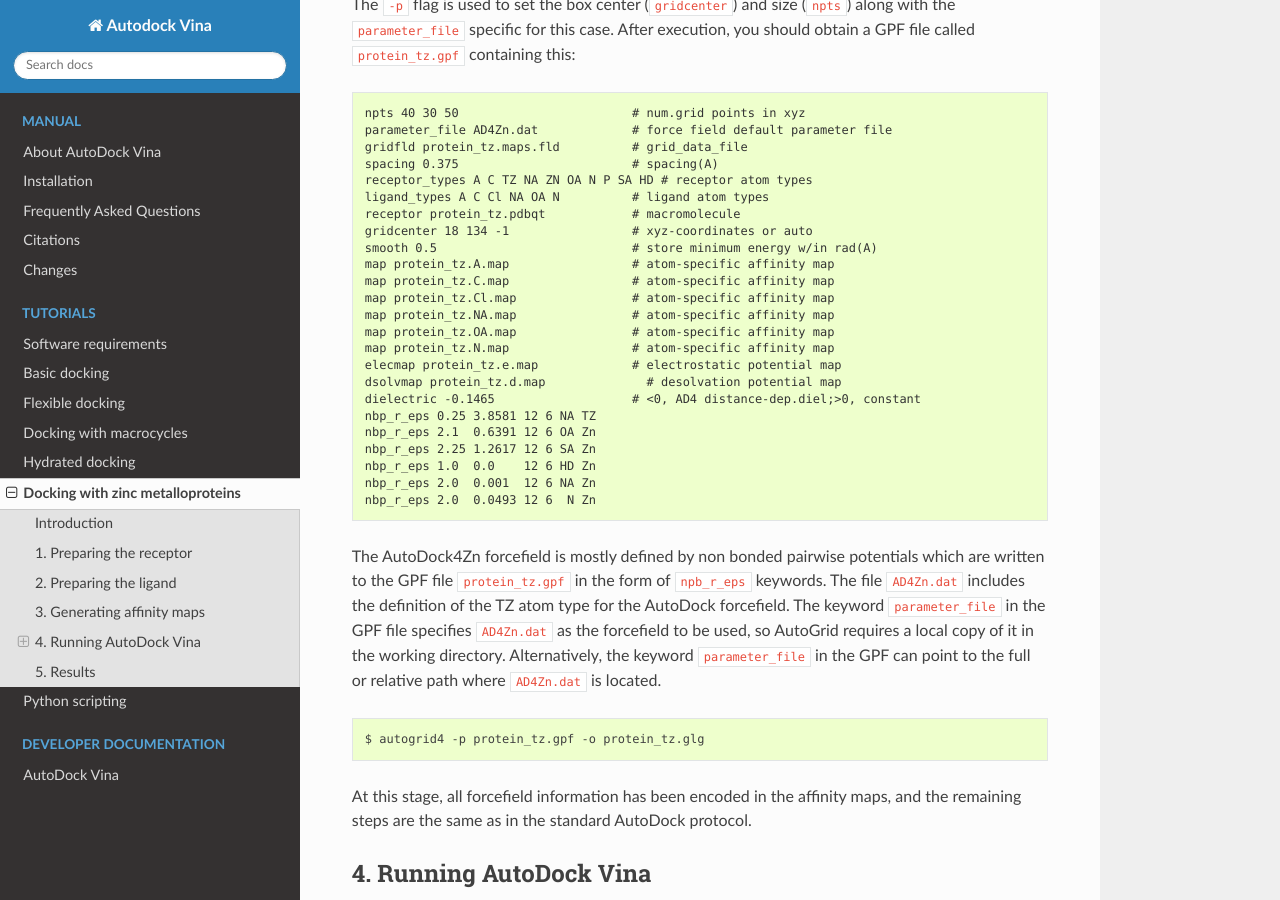
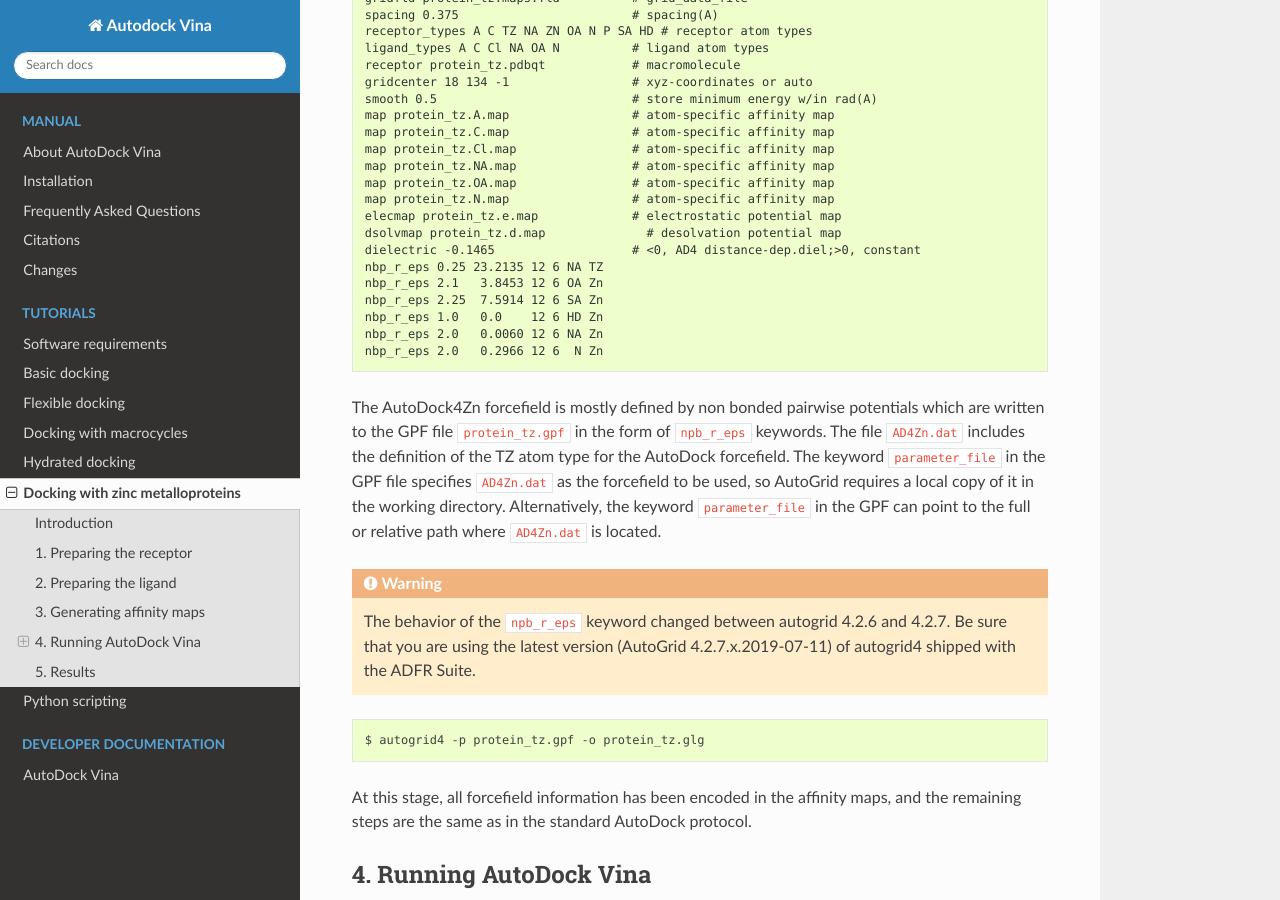
Before and after one commit to ccsb-scripps/AutoDock-Vina, a Sphinx documentation site: the page built from docs/source/docking_zinc.rst, in a window 1280 px wide and 900 px high, scrolled down 2144 px. Built offline with Sphinx 7.4.7 and the Read the Docs theme 2.0.0, drawn with Linux system fonts in a browser that asks for light colours; some of the changed text lies outside the part shown.

Commit message:
fixed zinc docking tutorial

```diff
--- a/docs/source/docking_zinc.rst
+++ b/docs/source/docking_zinc.rst
@@ -89,15 +85,19 @@
     elecmap protein_tz.e.map             # electrostatic potential map
     dsolvmap protein_tz.d.map              # desolvation potential map
     dielectric -0.1465                   # <0, AD4 distance-dep.diel;>0, constant
-    nbp_r_eps 0.25 3.8581 12 6 NA TZ
-    nbp_r_eps 2.1  0.6391 12 6 OA Zn
-    nbp_r_eps 2.25 1.2617 12 6 SA Zn
-    nbp_r_eps 1.0  0.0    12 6 HD Zn
-    nbp_r_eps 2.0  0.001  12 6 NA Zn
-    nbp_r_eps 2.0  0.0493 12 6  N Zn
+    nbp_r_eps 0.25 23.2135 12 6 NA TZ
+    nbp_r_eps 2.1   3.8453 12 6 OA Zn
+    nbp_r_eps 2.25  7.5914 12 6 SA Zn
+    nbp_r_eps 1.0   0.0    12 6 HD Zn
+    nbp_r_eps 2.0   0.0060 12 6 NA Zn
+    nbp_r_eps 2.0   0.2966 12 6  N Zn
 
 
 The AutoDock4Zn forcefield is mostly defined by non bonded pairwise potentials which are written to the GPF file ``protein_tz.gpf`` in the form of ``npb_r_eps`` keywords. The file ``AD4Zn.dat`` includes the definition of the TZ atom type for the AutoDock forcefield. The keyword ``parameter_file`` in the GPF file specifies ``AD4Zn.dat`` as the forcefield to be used, so AutoGrid requires a local copy of it in the working directory. Alternatively, the keyword ``parameter_file`` in the GPF can point to the full or relative path where ``AD4Zn.dat`` is located.
+
+.. warning::
+
+    The behavior of the ``npb_r_eps`` keyword changed between autogrid 4.2.6 and 4.2.7. Be sure that you are using the latest version (AutoGrid 4.2.7.x.2019-07-11) of autogrid4 shipped with the ADFR Suite.
 
 .. code-block:: bash
 
```
Also changed, not shown: other parts of docs/source/docking_zinc.rst (+0 -4 lines), 12 other files.
